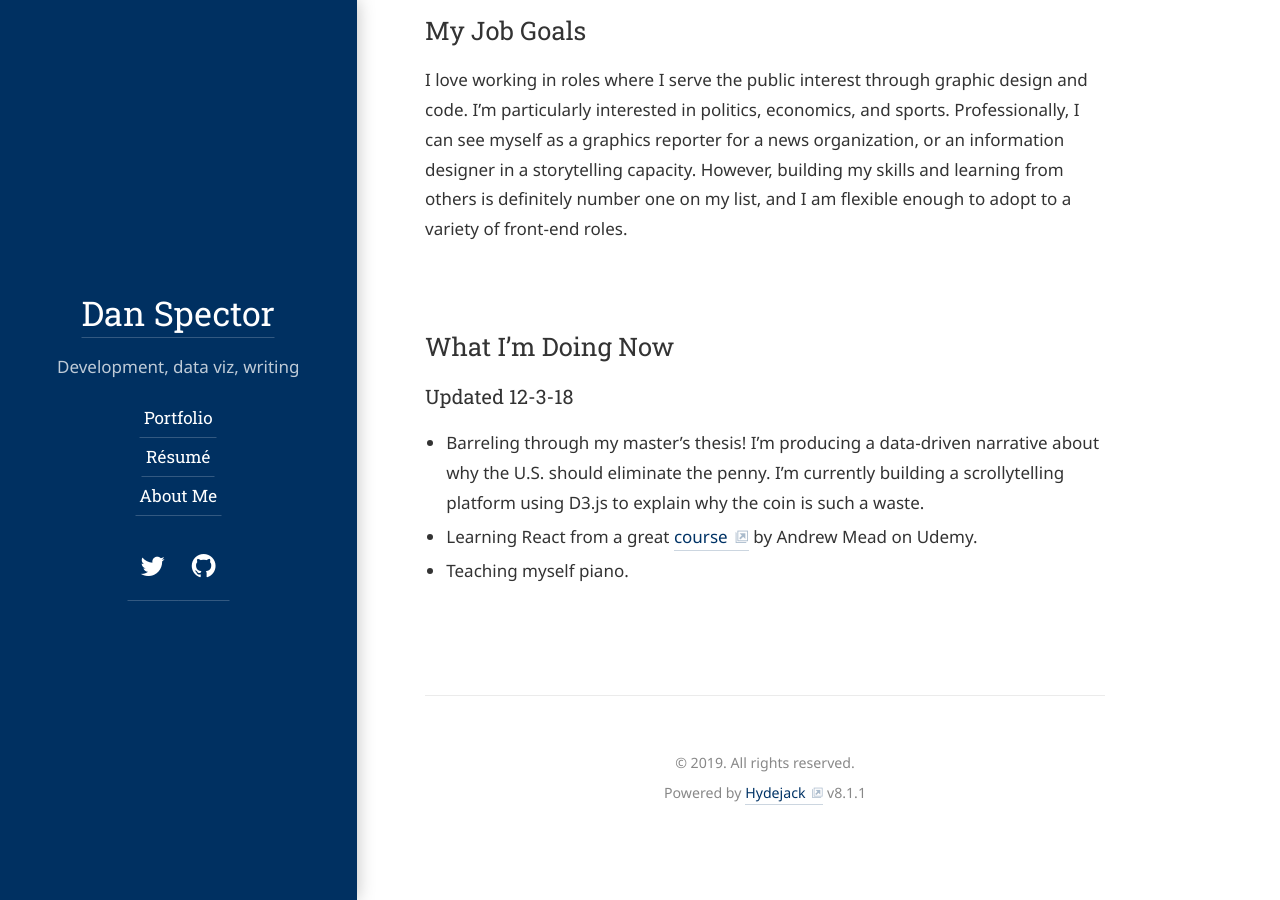
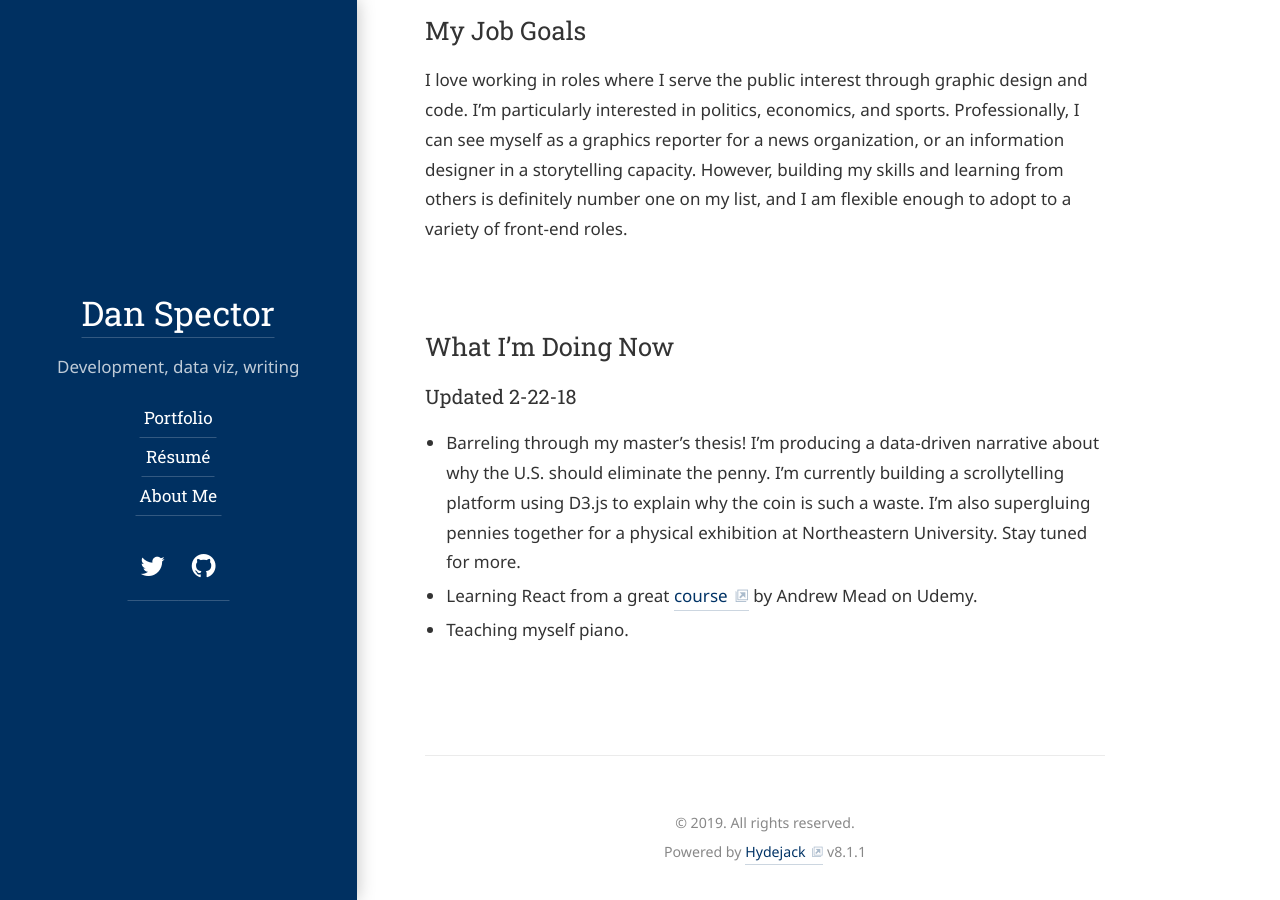
Before and after one commit to inspectordanno/inspectordanno.github.io, a Jekyll site: the page built from about.md, in a window 1280 px wide and 900 px high, scrolled down 1115 px. Built offline with Jekyll 4.4.1, drawn with Linux system fonts in a browser that asks for light colours; some web fonts are replaced.

Commit message:
update about

```diff
--- a/about.md
+++ b/about.md
@@ -21,7 +21,7 @@
 I love working in roles where I serve the public interest through graphic design and code. I'm particularly interested in politics, economics, and sports. Professionally, I can see myself as a graphics reporter for a news organization, or an information designer in a storytelling capacity. However, building my skills and learning from others is definitely number one on my list, and I am flexible enough to adopt to a variety of front-end roles.
 
 ## What I'm Doing Now
-### Updated 12-3-18
-*  Barreling through my master's thesis! I'm producing a data-driven narrative about why the U.S. should eliminate the penny. I'm currently building a scrollytelling platform using D3.js to explain why the coin is such a waste.
+### Updated 2-22-18
+*  Barreling through my master's thesis! I'm producing a data-driven narrative about why the U.S. should eliminate the penny. I'm currently building a scrollytelling platform using D3.js to explain why the coin is such a waste. I'm also supergluing pennies together for a physical exhibition at Northeastern University. Stay tuned for more.
 * Learning React from a great [course](https://www.udemy.com/react-2nd-edition/) by Andrew Mead on Udemy.
 * Teaching myself piano.
```
Also changed, not shown: _projects/beer.md (+1 -1 lines).
